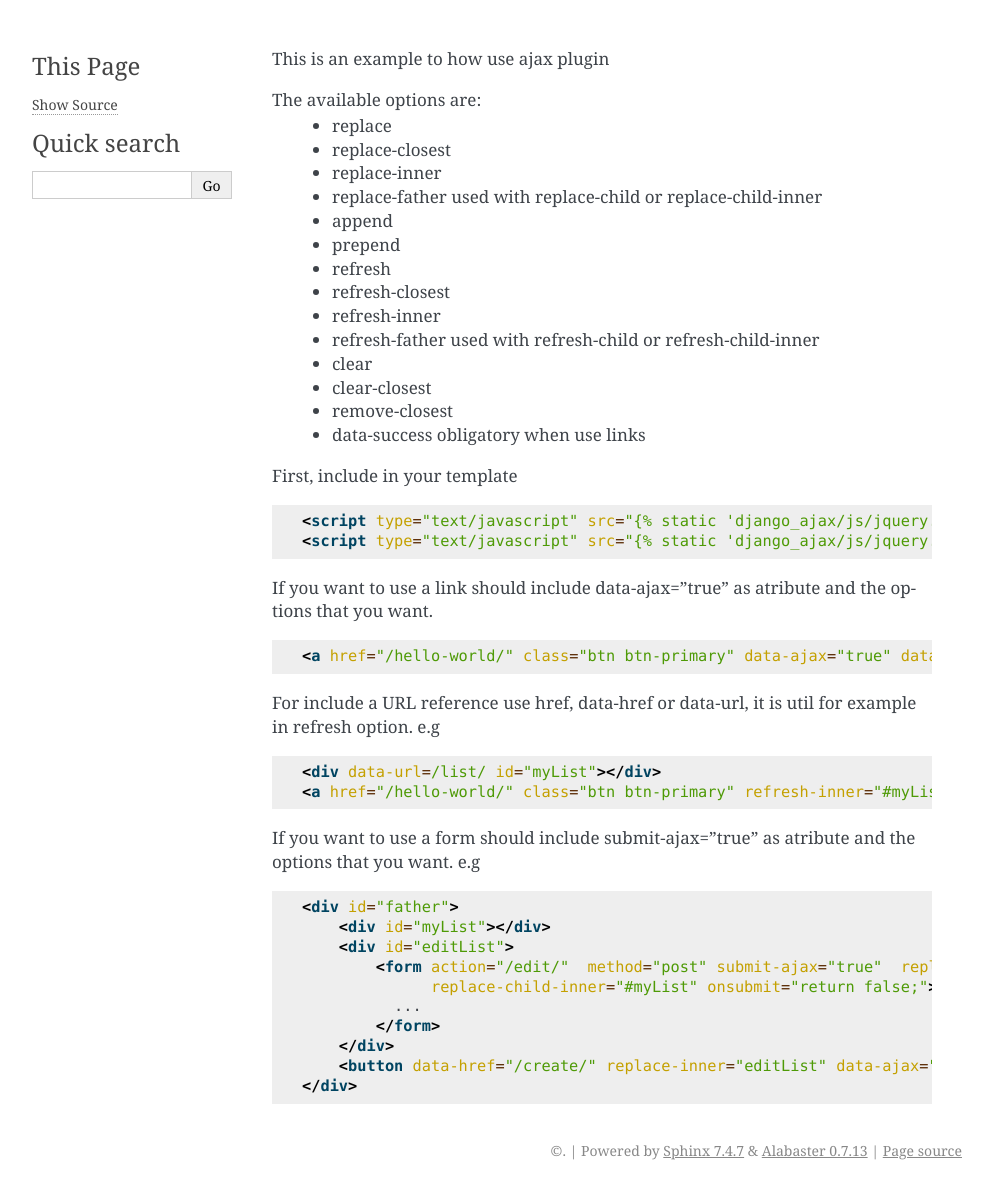
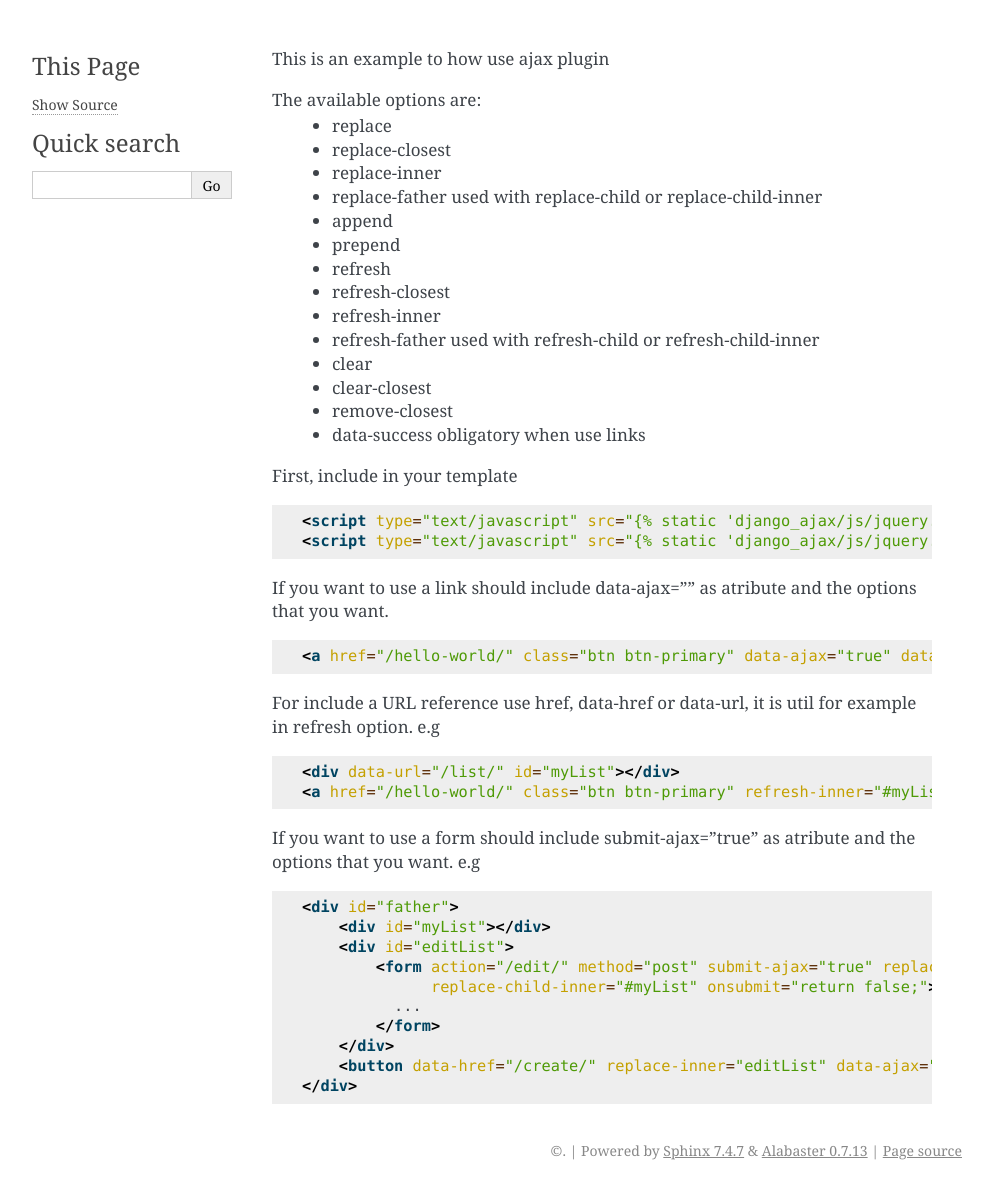
Before and after one commit to yceruto/django-ajax, a Sphinx documentation site: the page built from docs/plugin.rst, in a window 1280 px wide. Shown: the whole page, without its empty margins (148-1140 px from the left). Built offline with Sphinx 7.4.7, drawn with Linux system fonts in a browser that asks for light colours.

Commit message:
Fixed details in plugins.rst

```diff
--- a/docs/plugin.rst
+++ b/docs/plugin.rst
@@ -23,7 +23,7 @@ First, include in your template
     <script type="text/javascript" src="{% static 'django_ajax/js/jquery.ajax.min.js' %}"></script>
     <script type="text/javascript" src="{% static 'django_ajax/js/jquery.ajax-plugin.min.js' %}"></script>
 
-If you want to use a link should include data-ajax="true" as atribute and the options that you want.
+If you want to use a link should include data-ajax="" as atribute and the options that you want.
 
 .. code:: html
 
@@ -34,7 +34,7 @@ e.g
 
 .. code:: html
 
-    <div data-url=/list/ id="myList"></div>
+    <div data-url="/list/" id="myList"></div>
     <a href="/hello-world/" class="btn btn-primary" refresh-inner="#myList" data-ajax="true" data-success="function(){}">Display List</a>
 
 If you want to use a form should include submit-ajax="true" as atribute and the options that you want.
@@ -45,7 +45,7 @@ e.g
     <div id="father">
         <div id="myList"></div>
         <div id="editList">
-            <form action="/edit/"  method="post" submit-ajax="true"  replace-father="father"
+            <form action="/edit/" method="post" submit-ajax="true" replace-father="father"
                   replace-child-inner="#myList" onsubmit="return false;">
               ...
             </form>
```
